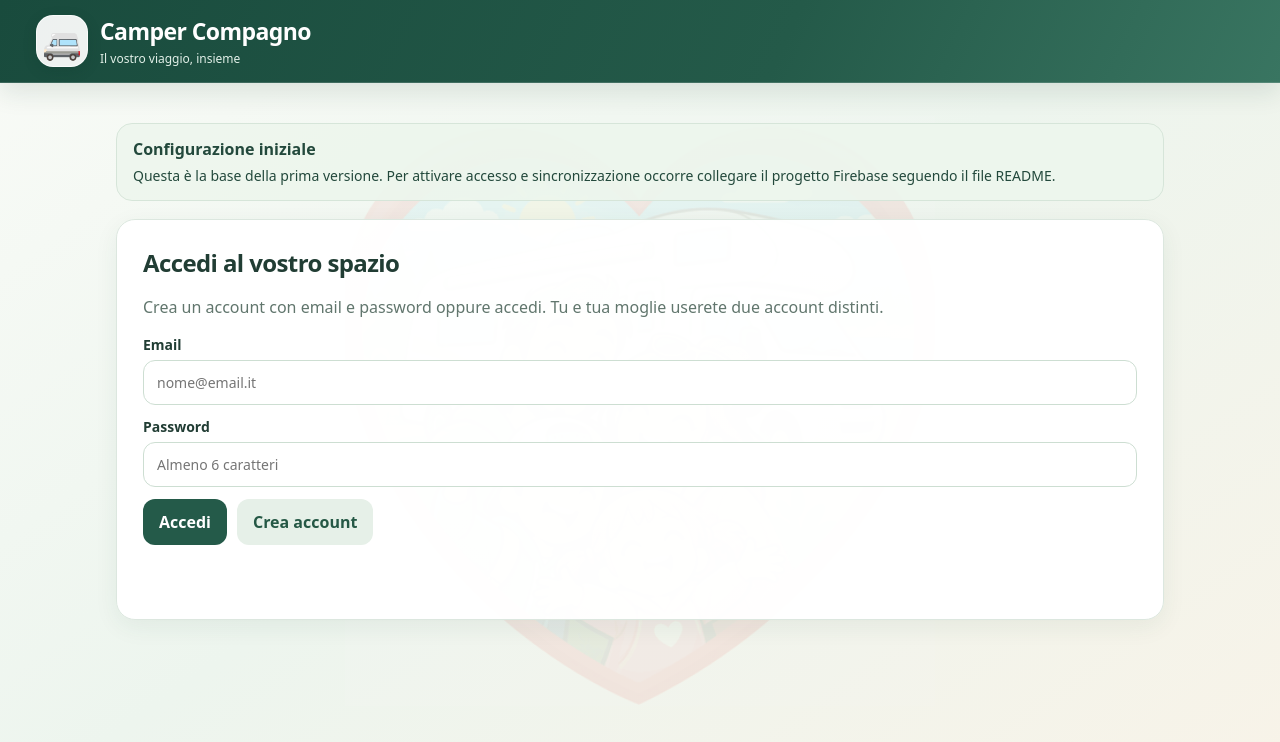
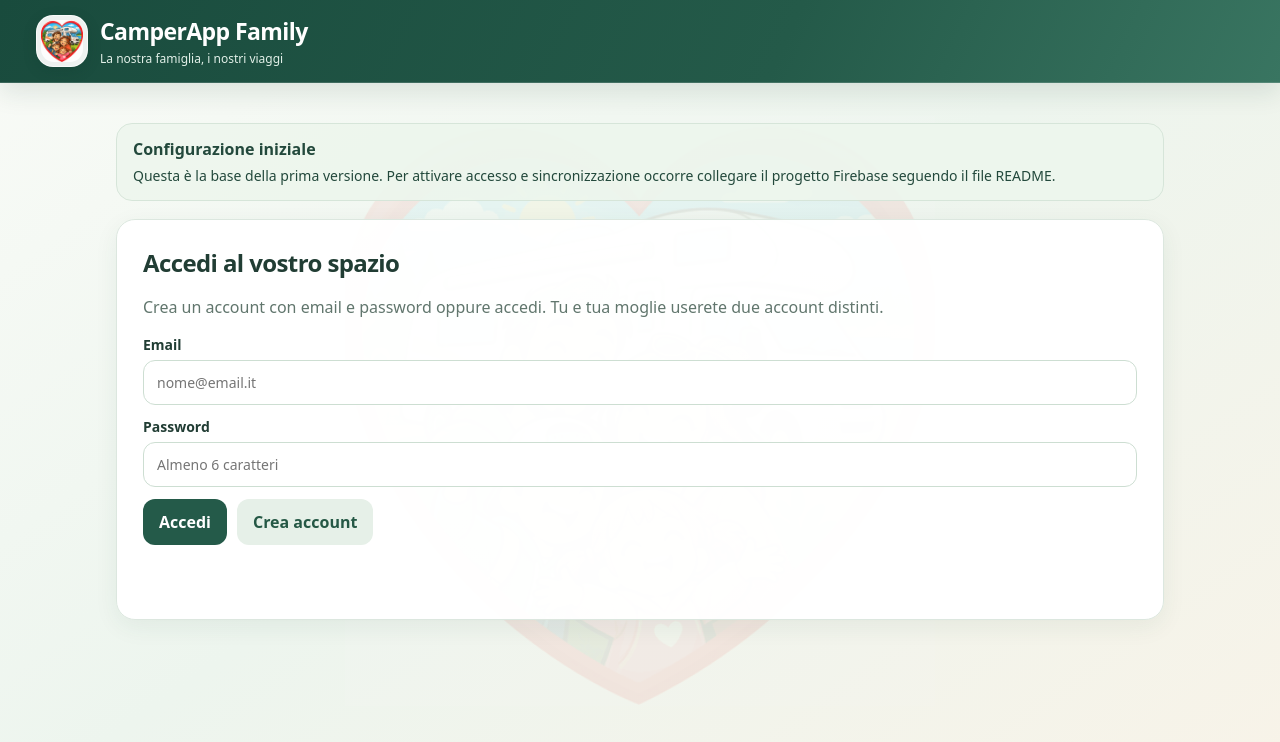
Before and after one commit to Jacopo85/CamperApp, a plain HTML site: page index.html in a window 1280 px wide. Drawn offline with Linux system fonts and the light colour scheme; no server answers.

Commit message:
CamperApp Family v21 · Family Travel style (index.html)

```diff
--- a/index.html
+++ b/index.html
@@ -3,18 +3,18 @@
 <head>
   <meta charset="utf-8">
   <meta name="viewport" content="width=device-width, initial-scale=1">
-  <meta name="theme-color" content="#1f5548">
+  <meta name="theme-color" content="#245a49">
   <meta name="description" content="Assistente condiviso per il camper">
   <link rel="manifest" href="./manifest.webmanifest">
   <link rel="icon" type="image/png" sizes="48x48" href="./favicon-48.png">
   <link rel="apple-touch-icon" sizes="180x180" href="./apple-touch-icon.png">
   <link rel="stylesheet" href="./styles.css">
-  <title>Camper Compagno</title>
+  <title>CamperApp Family</title>
 </head>
 <body>
   <header class="topbar">
-    <div class="brand-mark">🚐</div>
-    <div><h1>Camper Compagno</h1><p>Il vostro viaggio, insieme</p></div>
+    <div class="brand-mark"><img src="./icon-192.png" alt="" width="44" height="44"></div>
+    <div><h1>CamperApp Family</h1><p>La nostra famiglia, i nostri viaggi</p></div>
     <button id="logoutBtn" class="quiet hidden">Esci</button>
   </header>
 
@@ -67,7 +67,7 @@
 
       <section id="tab-home" class="tab-panel">
         <div class="hero">
-          <p class="eyebrow">PRONTI A PARTIRE</p>
+          <p class="eyebrow">FAMILY TRAVEL · PRONTI A PARTIRE</p>
           <h2>Le cose importanti, a portata di mano.</h2>
           <p>Liste condivise, mete salvate e collegamenti rapidi a Google Maps.</p>
         </div>
@@ -230,7 +230,7 @@
         </div>
         <div class="notice warning"><strong>Importante</strong><p>Queste misure sono promemoria per valutare soste e itinerari. La prima versione non calcola percorsi stradali certificati per camper e non può garantire che una strada sia transitabile.</p></div>
       </section>
-      <footer class="app-footer">CamperApp Family · versione 20 · <span id="userLabel"></span></footer>
+      <footer class="app-footer">CamperApp Family · versione 21 · <span id="userLabel"></span></footer>
     </section>
   </main>
   <div id="toast" class="toast" role="status" aria-live="polite"></div>
```
